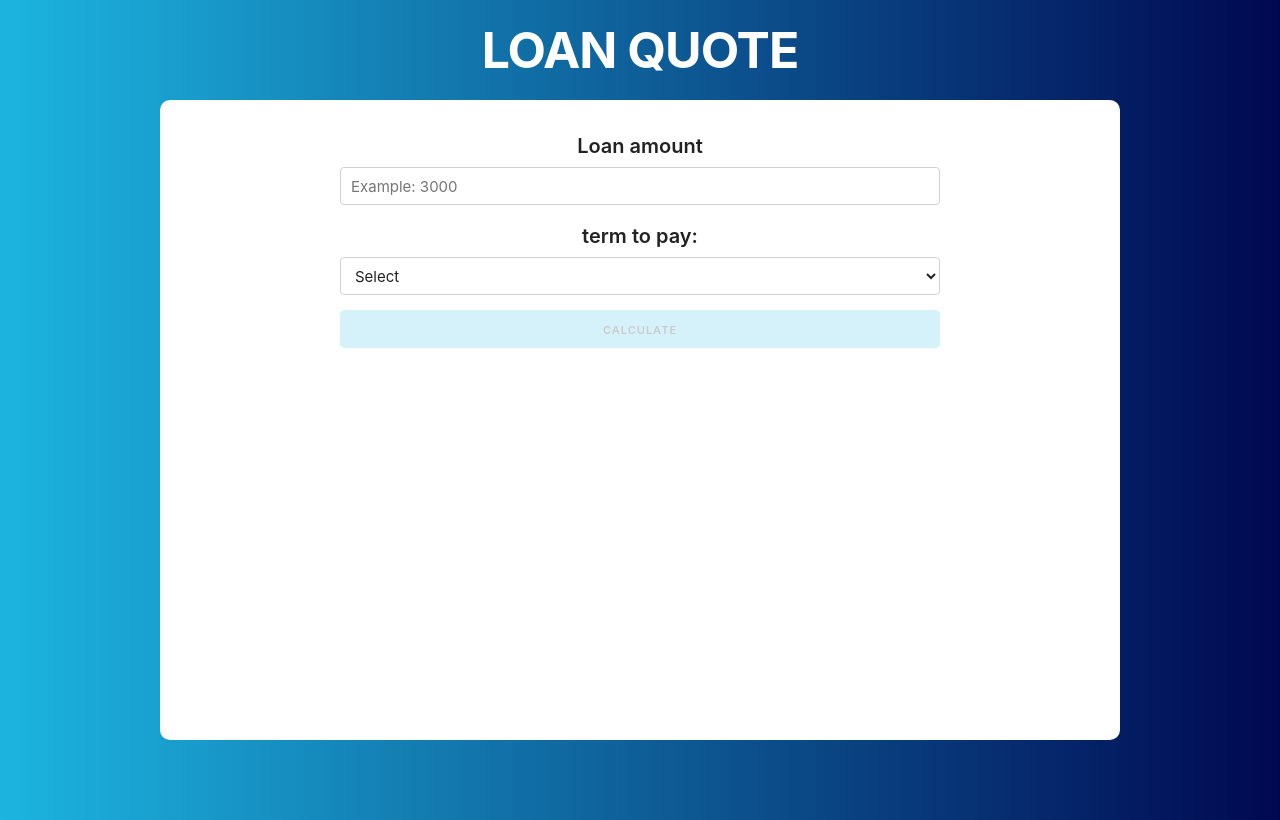
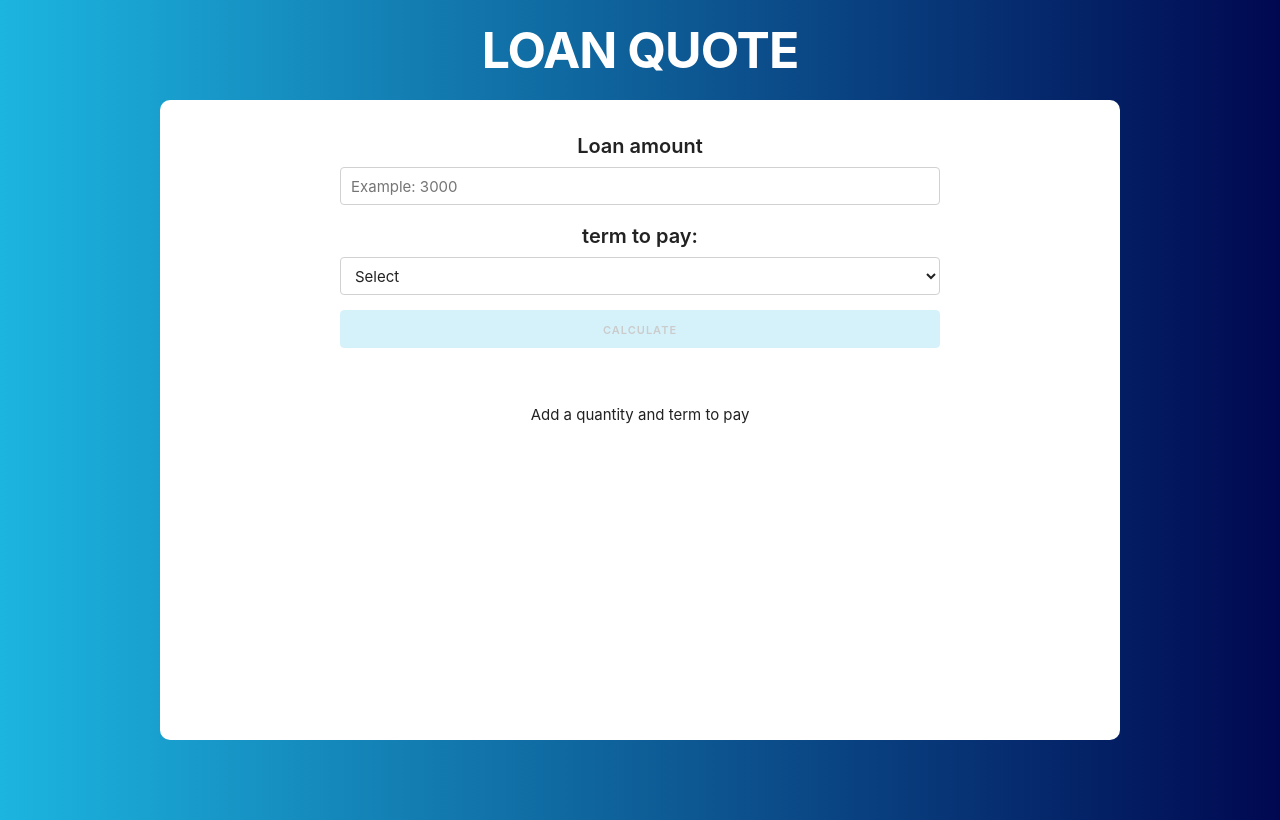
Before and after one commit to titoparra4/lends, a React (Create React App) app: page / in a window 1280 px wide. Built offline with nearby package versions, Linux system fonts and the light colour scheme.

Commit message:
Functionality

```diff
--- a/helpers.js
+++ /dev/null
@@ -1 +0,0 @@
-export function calculateTotal(quantity, term) {}
--- a/src/App.js
+++ b/src/App.js
@@ -5,18 +5,56 @@ import './skeleton.css';
 
 import Formulario from './component/Formulario';
 import { calculateTotal } from './helpers';
+import Result from './component/Result';
+import Message from './component/Message';
+import Spinner from './component/Spinner';
 
 class App extends Component {
+	state = {
+		total: '',
+		quantity: '',
+		term: '',
+		loading: false
+	};
+
 	loanData = (quantity, term) => {
-		calculateTotal();
+		const total = calculateTotal(quantity, term);
+
+		this.setState(
+			{
+				cargando: true
+			},
+			() => {
+				setTimeout(() => {
+					this.setState({
+						total,
+						quantity,
+						term,
+						loading: false
+					});
+				}, 3000);
+			}
+		);
 	};
 
 	render() {
+		const { total, term, quantity, loading } = this.state;
+
+		let component;
+
+		if (total === '' && !loading) {
+			component = <Message />;
+		} else if (loading) {
+			component = <Spinner />;
+		} else {
+			component = <Result total={total} term={term} quantity={quantity} />;
+		}
 		return (
 			<Fragment>
 				<h1>Loan quote</h1>
 				<div className="container">
 					<Formulario loanData={this.loanData} />
+					<div className="messages">{component}</div>
 				</div>
 			</Fragment>
 		);
--- a/src/component/Formulario.js
+++ b/src/component/Formulario.js
@@ -7,7 +7,7 @@ class Formulario extends Component {
 	};
 
 	calculatePay = (e) => {
-		e.prevenDefault();
+		e.preventDefault();
 
 		//Aply destructuring
 		const { quantity, term } = this.state;
--- /dev/null
+++ b/src/component/Message.js
@@ -0,0 +1,7 @@
+import React from 'react';
+
+const Message = () => {
+	return <p>Add a quantity and term to pay</p>;
+};
+
+export default Message;
--- /dev/null
+++ b/src/component/Result.js
@@ -0,0 +1,15 @@
+import React from 'react';
+
+const Result = (props) => {
+	return (
+		<div className="u-full-width result">
+			<h2>Results</h2>
+			<p>The amount requested was: $ {props.quantity}</p>
+			<p>To pay in {props.term} Moths</p>
+			<p>Total to pay: $ {props.total} Moths</p>
+			<p>Your monthly payment is: $ {(props.total / props.term).toFixed(2)} Monthly</p>
+		</div>
+	);
+};
+
+export default Result;
--- /dev/null
+++ b/src/component/Spinner.js
@@ -0,0 +1,13 @@
+import React from 'react';
+import '../spinner.css';
+
+const Spinner = () => {
+	return (
+		<div className="spinner">
+			<div className="dot1" />
+			<div className="dot2" />
+		</div>
+	);
+};
+
+export default Spinner;
--- /dev/null
+++ b/src/helpers.js
@@ -0,0 +1,46 @@
+export function calculateTotal(quantity, term) {
+	//Quantity
+	//0 a 1000 = 25%
+	//1001 a 5000 = 20%
+	//5001 a 10000 = 15%
+	// +10001 = 10%
+
+	let totalQuantity;
+
+	if (quantity <= 1000) {
+		totalQuantity = quantity * 0.25;
+	} else if (quantity > 1000 && quantity <= 5000) {
+		totalQuantity = quantity * 0.2;
+	} else if (quantity > 5000 && quantity <= 10000) {
+		totalQuantity = quantity * 0.15;
+	} else {
+		totalQuantity = quantity * 0.1;
+	}
+
+	//Months
+	//3 = 5%
+	//6 = 10%
+	//12 = 15%
+	//24 = 20%
+
+	let totalTerm;
+
+	switch (term) {
+		case 3:
+			totalTerm = quantity * 0.05;
+			break;
+		case 6:
+			totalTerm = quantity * 0.1;
+			break;
+		case 12:
+			totalTerm = quantity * 0.15;
+			break;
+		case 24:
+			totalTerm = quantity * 0.2;
+			break;
+		default:
+			break;
+	}
+
+	return quantity + totalTerm + totalQuantity;
+}
--- a/src/index.css
+++ b/src/index.css
@@ -27,10 +27,20 @@ h1 {
 	min-height: 80vh;
 }
 
-form {
+form,
+.messages {
 	max-width: 600px;
 	margin: 0 auto;
 	padding: 2rem;
+}
+
+.messages {
+	text-align: center;
+}
+
+.result {
+	border: 2px solid #00b0d7;
+	padding: 3rem 0;
 }
 
 form label {
--- /dev/null
+++ b/src/spinner.css
@@ -0,0 +1,65 @@
+.spinner {
+	margin: 100px auto;
+	width: 40px;
+	height: 40px;
+	position: relative;
+	text-align: center;
+
+	-webkit-animation: sk-rotate 2.0s infinite linear;
+	animation: sk-rotate 2.0s infinite linear;
+}
+
+.dot1,
+.dot2 {
+	width: 60%;
+	height: 60%;
+	display: inline-block;
+	position: absolute;
+	top: 0;
+	background-color: #333;
+	border-radius: 100%;
+
+	-webkit-animation: sk-bounce 2.0s infinite ease-in-out;
+	animation: sk-bounce 2.0s infinite ease-in-out;
+}
+
+.dot2 {
+	top: auto;
+	bottom: 0;
+	-webkit-animation-delay: -1.0s;
+	animation-delay: -1.0s;
+}
+
+@-webkit-keyframes sk-rotate {
+	100% {
+		-webkit-transform: rotate(360deg);
+	}
+}
+@keyframes sk-rotate {
+	100% {
+		transform: rotate(360deg);
+		-webkit-transform: rotate(360deg);
+	}
+}
+
+@-webkit-keyframes sk-bounce {
+	0%,
+	100% {
+		-webkit-transform: scale(0.0);
+	}
+	50% {
+		-webkit-transform: scale(1.0);
+	}
+}
+
+@keyframes sk-bounce {
+	0%,
+	100% {
+		transform: scale(0.0);
+		-webkit-transform: scale(0.0);
+	}
+	50% {
+		transform: scale(1.0);
+		-webkit-transform: scale(1.0);
+	}
+}
```
